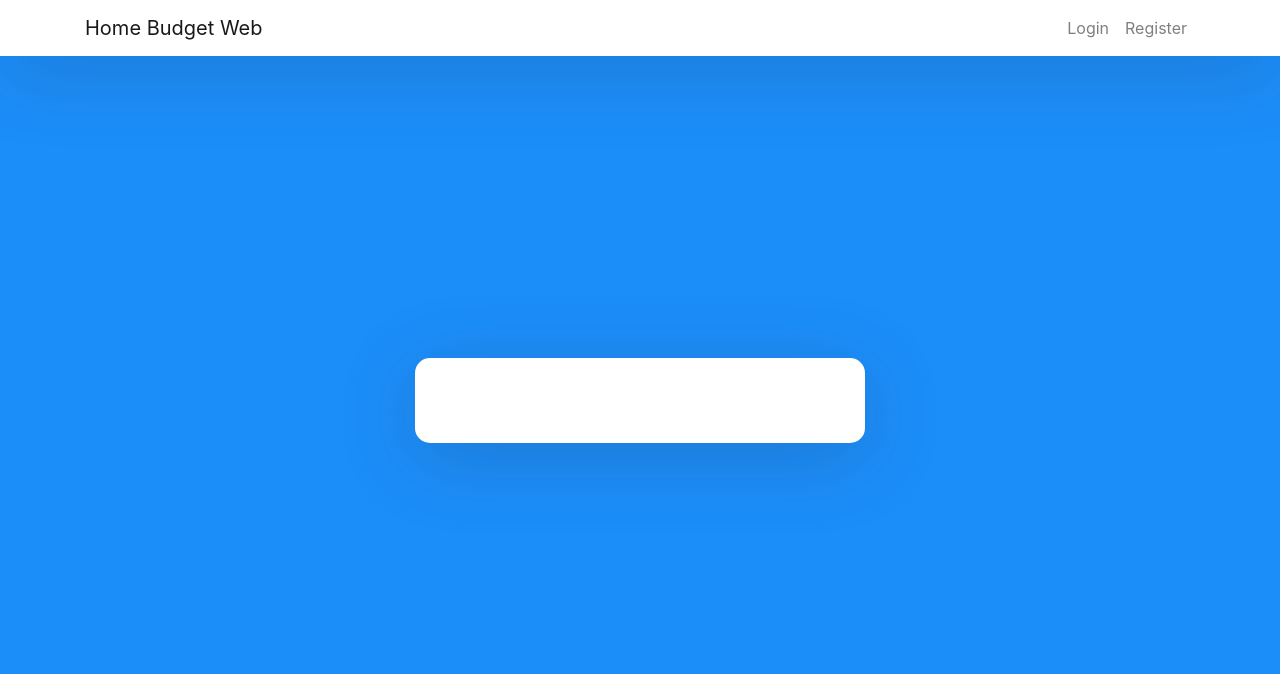
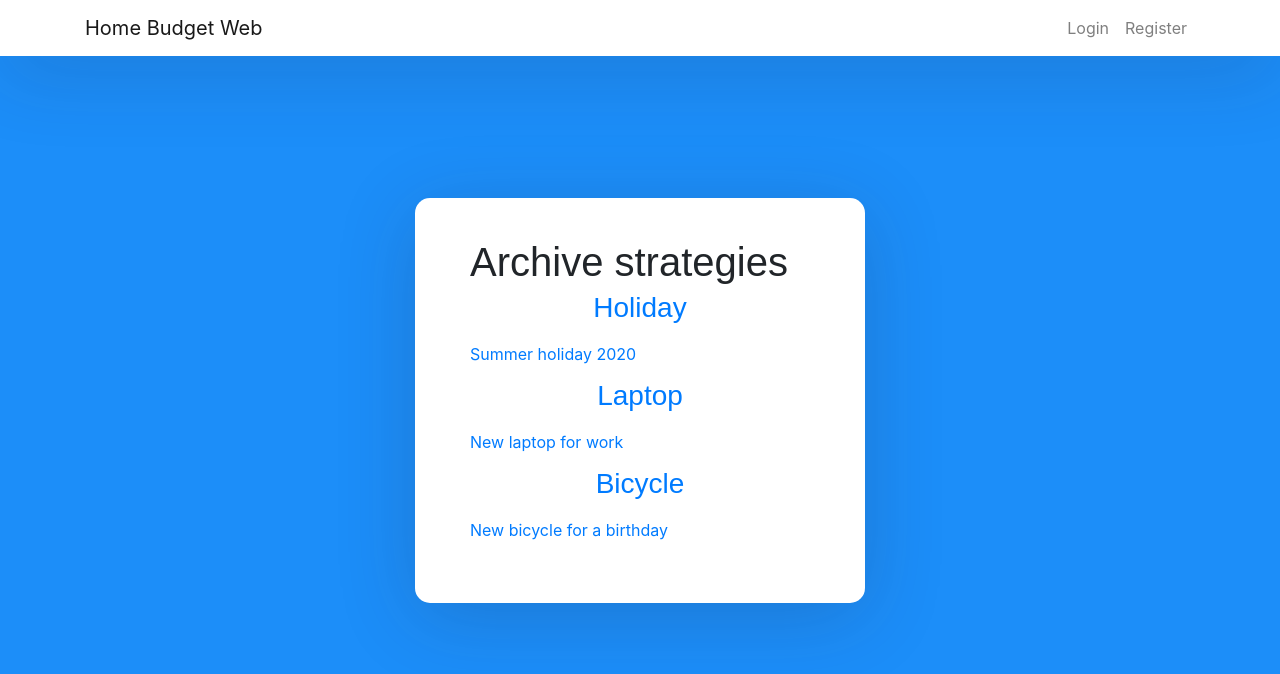
Before and after one commit to szilex/HomeBudgetWeb, a React (Create React App) app: page /strategy/archive in a window 1280 px wide. Shown: the top 674 px of the page. Built offline with nearby package versions, Linux system fonts and the light colour scheme.

Commit message:
Add basic lists for strategies and regular expenses

```diff
--- a/src/App.js
+++ b/src/App.js
@@ -6,6 +6,15 @@ import { BrowserRouter as Router, Switch, Route, Link } from "react-router-dom";
 import Login from "./pages/user/LoginPage"
 import Register from "./pages/user/RegisterPage"
 import ChangePassword from "./pages/user/ChangePasswordPage"
+import StrategyPage from "./pages/strategy/StrategyPage"
+import CurrentStrategiesPage from "./pages/strategy/CurrentStrategiesPage"
+import ArchiveStrategiesPage from './pages/strategy/ArchiveStrategiesPage';
+import NewStrategyPage from './pages/strategy/NewStrategyPage'
+import RegularExpensePage from './pages/expense/RegularExpensePage';
+import CurrentRegularExpensesPage from './pages/expense/CurrentRegularExpensesPage'
+import NewRegularExpensePage from './pages/expense/NewRegularExpensePage'
+import NotFoundPage from './pages/NotFoundPage'
+
 
 function App() {
   return (
@@ -26,15 +35,21 @@ function App() {
             </div>
           </div>
         </nav>
-
-
         <div className="auth-wrapper">
           <div className="auth-inner">
             <Switch>
               <Route exact path='/' component={Login} />
-              <Route path="/login" component={Login} />
-              <Route path="/register" component={Register} />
-              <Route path="/changePassword" component={ChangePassword} />
+              <Route exact path="/login" component={Login} />
+              <Route exact path="/register" component={Register} />
+              <Route exact path="/changePassword" component={ChangePassword} />
+              <Route path="/strategy/id/:id" component={StrategyPage}/>
+              <Route exact path="/strategy/current" component={CurrentStrategiesPage}/>
+              <Route exact path="/strategy/archive" component={ArchiveStrategiesPage}/>
+              <Route exact path="/strategy/new" component={NewStrategyPage}/>
+              <Route path="/expense/id/:id" component={RegularExpensePage}/>
+              <Route exact path="/expense/current" component={CurrentRegularExpensesPage}/>
+              <Route exact path="/expense/new" component={NewRegularExpensePage}/>
+              <Route component={NotFoundPage}/>
             </Switch>
           </div>
         </div>
--- /dev/null
+++ b/src/components/ExpenseList.js
@@ -0,0 +1,15 @@
+import React from 'react';
+import { Link } from 'react-router-dom';
+
+const ExpenseList = ({ expenses }) => (
+    <>
+    {expenses.map((expense, key) => (
+        <Link className="expense-list-item" key={key} to={`/expense/id/${expense.id}`}>
+            <h3>{expense.name}</h3>
+            <p>{expense.description}</p>
+        </Link>
+    ))}
+    </>
+)
+
+export default ExpenseList;
--- /dev/null
+++ b/src/components/StrategyList.js
@@ -0,0 +1,15 @@
+import React from 'react';
+import { Link } from 'react-router-dom';
+
+const StrategiesList = ({ strategies }) => (
+    <>
+    {strategies.map((strategy, key) => (
+        <Link className="strategy-list-item" key={key} to={`/strategy/id/${strategy.id}`}>
+            <h3>{strategy.name}</h3>
+            <p>{strategy.description}</p>
+        </Link>
+    ))}
+    </>
+)
+
+export default StrategiesList;
--- /dev/null
+++ b/src/pages/NotFoundPage.js
@@ -0,0 +1,9 @@
+import React from 'react';
+
+const NotFoundPage = () => (
+    <>
+        <h1>404: Page Not Found</h1>
+    </>
+)
+
+export default NotFoundPage;
--- a/src/pages/expense/CurrentRegularExpensesPage.js
+++ b/src/pages/expense/CurrentRegularExpensesPage.js
@@ -1,8 +1,11 @@
 import React from 'react'
+import expenses from './regular-expenses-content'
+import ExpenseList from '../../components/ExpenseList'
 
 const CurrentRegularExpensesPage = () => (
     <>
-    <h1>Current regular expenses page</h1>
+    <h1>Current regular expenses</h1>
+    <ExpenseList expenses={expenses}/>
     </>
 );
 
--- /dev/null
+++ b/src/pages/expense/RegularExpensePage.js
@@ -0,0 +1,24 @@
+import { useHistory } from 'react-router-dom';
+import expenses from './regular-expenses-content'
+
+const RegularExpensePage = ({ match }) => {
+
+    const history = useHistory();
+    const id = match.params.id;
+    const expense = expenses.find(strategy => strategy.id.toString() === id);
+
+    if (!expense) return <h1>Strategy does not exist</h1>
+
+    return (
+        <>
+        <h2>Expense: {expense.name}</h2>
+        <p>Category: {expense.category}</p>
+        <p>Amount: {expense.amount}</p>
+        <p>Start date: {expense.startDate}</p>
+        <p>Months: {expense.months}</p>
+        <button className="btn btn-primary btn-block" type="submit" onClick={() => history.goBack()}>Go back</button>
+        </>
+    )
+}
+
+export default RegularExpensePage;
--- /dev/null
+++ b/src/pages/expense/regular-expenses-content.js
@@ -0,0 +1,31 @@
+const expenses = [
+    {
+        id: 1,
+        name: "Electricity bill",
+        category: "Other",
+        amount: 80.00,
+        startDate: "2020-12-17",
+        months: 12,
+        active: true
+    },
+    {
+        id: 2,
+        name: "Phone bill",
+        category: "Other",
+        amount: 50.00,
+        startDate: "2020-07-18",
+        months: 24,
+        active: true
+    },
+    {
+        id: 3,
+        name: "Apartment rent",
+        category: "Other",
+        amount: 1200.00,
+        startDate: "2020-03-10",
+        months: 60,
+        active: true
+    }
+]
+
+export default expenses;
--- a/src/pages/strategy/ArchiveStrategiesPage.js
+++ b/src/pages/strategy/ArchiveStrategiesPage.js
@@ -1,8 +1,11 @@
 import React from 'react'
+import strategies from './strategy-contents.js'
+import StrategyList from "../../components/StrategyList"
 
 const ArchiveStrategiesPage = () => (
     <>
-    <h1>Archive strategies page</h1>
+    <h1>Archive strategies</h1>
+    <StrategyList strategies={strategies}/>
     </>
 );
 
--- a/src/pages/strategy/CurrentStrategiesPage.js
+++ b/src/pages/strategy/CurrentStrategiesPage.js
@@ -1,8 +1,11 @@
 import React from 'react'
+import strategies from './strategy-contents.js'
+import StrategyList from "../../components/StrategyList"
 
 const CurrentStrategiesPage = () => (
     <>
-    <h1>Current strategies page</h1>
+    <h1>Current strategies</h1>
+    <StrategyList strategies={strategies}/>
     </>
 );
 
--- /dev/null
+++ b/src/pages/strategy/StrategyPage.js
@@ -0,0 +1,25 @@
+import { useHistory } from 'react-router-dom';
+import strategies from './strategy-contents'
+
+const StrategyPage = ({ match }) => {
+
+    const history = useHistory();
+    const id = match.params.id;
+    const strategy = strategies.find(strategy => strategy.id.toString() === id);
+
+    if (!strategy) return <h1>Strategy does not exist</h1>
+
+    return (
+        <>
+        <h1>Strategy: {strategy.name}</h1>
+        <p>Description: {strategy.description}</p>
+        <p>Category: {strategy.category}</p>
+        <p>Goal: {strategy.goal}</p>
+        <p>Start date: {strategy.startDate}</p>
+        <p>Months: {strategy.months}</p>
+        <button className="btn btn-primary btn-block" type="submit" onClick={() => history.goBack()}>Go back</button>
+        </>
+    )
+}
+
+export default StrategyPage;
--- /dev/null
+++ b/src/pages/strategy/strategy-contents.js
@@ -0,0 +1,34 @@
+const strategies = [
+    {
+        id: 1,
+        name: "Holiday",
+        description: "Summer holiday 2020",
+        category: "Savings",
+        goal: 1000.00,
+        startDate: "2020-06-01",
+        months: 12,
+        active: true
+    },
+    {
+        id: 2,
+        name: "Laptop",
+        description: "New laptop for work",
+        category: "Hobby",
+        goal: 3000.00,
+        startDate: "2020-11-01",
+        months: 3,
+        active: true
+    },
+    {
+        id: 11,
+        name: "Bicycle",
+        description: "New bicycle for a birthday",
+        category: "Hobby",
+        goal: 1000.00,
+        startDate: "2020-12-22",
+        months: 2,
+        active: true
+    }
+];
+
+export default strategies;
```
Also changed, not shown: 1 other file (tests, documents, lock files or other folders).
